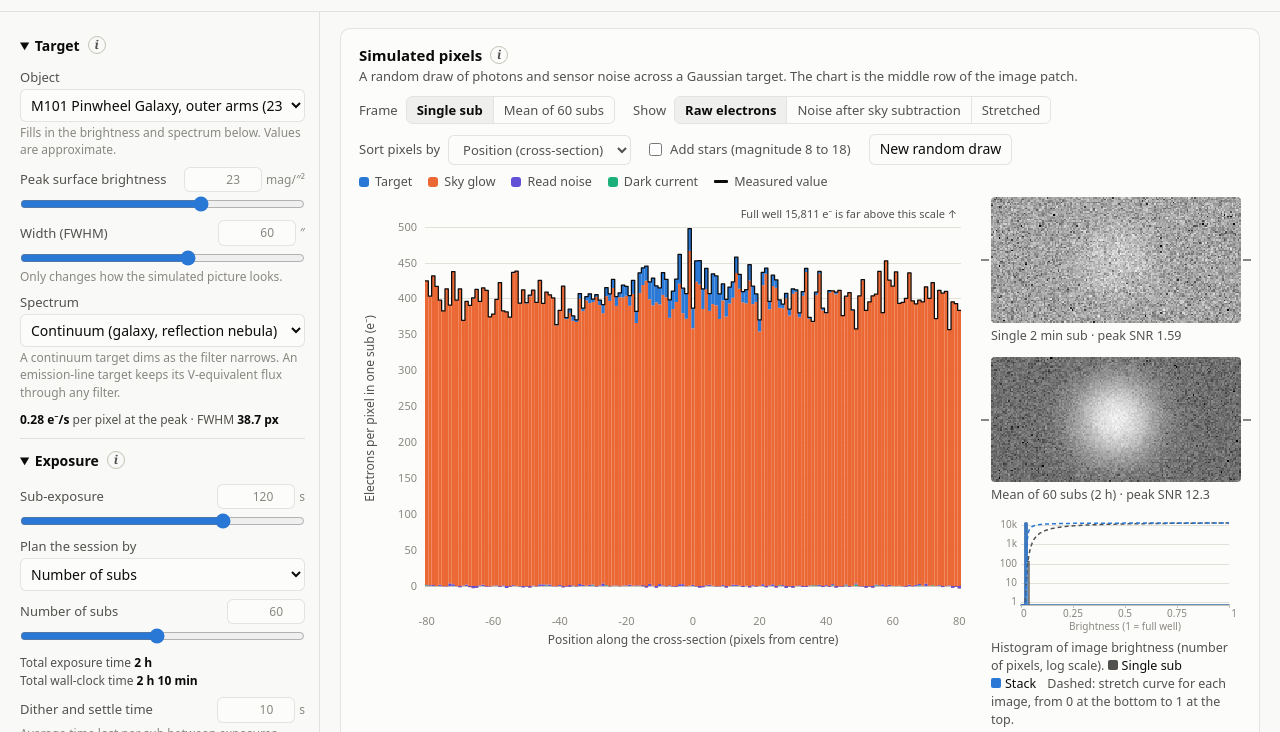
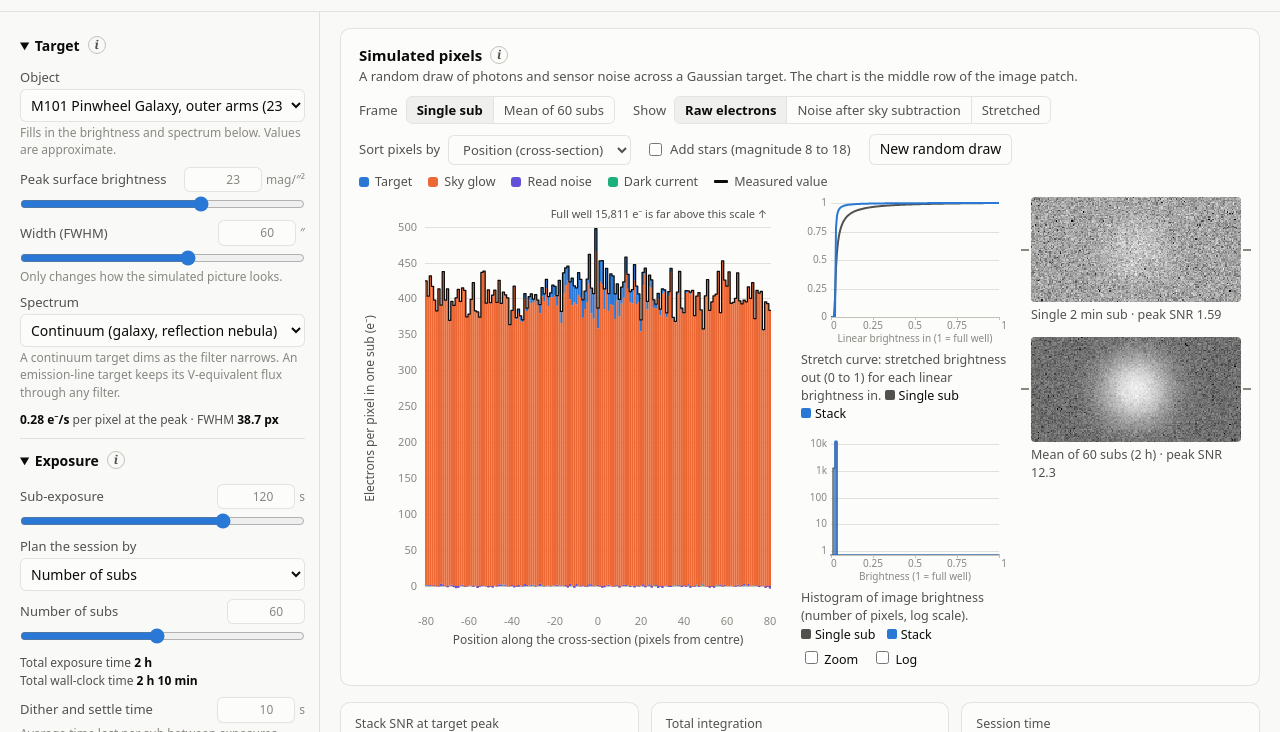
Before and after one commit to rambaut/AstroNoise, a plain HTML site: page index.html in a window 1280 px wide. Shown: the part 62-794 px from the top of the page. Drawn offline with Linux system fonts and the light colour scheme.

Commit message:
Added a stretch curve plot

```diff
--- a/css/style.css
+++ b/css/style.css
@@ -195,13 +195,17 @@ main { padding: 16px 20px 40px; display: grid; gap: 16px; min-width: 0; }
 .seg button { border: 0; border-radius: 0; background: transparent; color: var(--text-secondary); padding: 4px 10px; }
 .seg button + button { border-left: 1px solid var(--border); }
 .seg button[aria-pressed="true"] { background: var(--wash); color: var(--text-primary); font-weight: 600; }
-.sim { display: grid; grid-template-columns: minmax(0, 1fr) 250px; gap: 18px; align-items: start; }
+.sim { display: grid; grid-template-columns: minmax(0, 1fr) 520px; gap: 18px; align-items: start; }
 .sim-chart { position: relative; min-width: 0; }
 #sim-canvas { display: block; width: 100%; height: 453px; }
-#hist-canvas { display: block; width: 100%; height: 118px; }
-.patches .key { white-space: nowrap; margin-right: 8px; color: var(--text-primary); }
-.patches .checks { display: flex; gap: 14px; margin-top: 4px; color: var(--text-primary); }
-.patches .key i { display: inline-block; width: 10px; height: 10px; border-radius: 2px; margin-right: 4px; }
+#hist-canvas, #curve-canvas { display: block; width: 100%; height: 150px; }
+.side { display: grid; grid-template-columns: repeat(2, minmax(0, 1fr)); gap: 20px; align-items: start; }
+.plots { display: grid; gap: 12px; }
+.plots figure { margin: 0; }
+.plots figcaption { color: var(--text-secondary); font-size: 12.5px; margin-top: 4px; }
+.side .key { white-space: nowrap; margin-right: 8px; color: var(--text-primary); }
+.side .checks { display: flex; gap: 14px; margin-top: 4px; color: var(--text-primary); }
+.side .key i { display: inline-block; width: 10px; height: 10px; border-radius: 2px; margin-right: 4px; }
 .patches { display: grid; gap: 12px; }
 .patches figure { margin: 0; }
 .patch { position: relative; line-height: 0; }
@@ -220,8 +224,7 @@ footer strong { color: var(--text-secondary); font-weight: 600; }
 @media (max-width: 1100px) {
   .two { grid-template-columns: minmax(0, 1fr); }
   .sim { grid-template-columns: minmax(0, 1fr); }
-  .patches { grid-template-columns: repeat(2, minmax(0, 1fr)); padding: 0 10px; }
-  .patches figure.hist { grid-column: 1 / -1; }
+  .patches { padding: 0 10px; }
 }
 @media (max-width: 820px) {
   .layout { grid-template-columns: minmax(0, 1fr); }
@@ -297,3 +300,6 @@ button:disabled { opacity: 0.45; cursor: default; }
 .tag.best { color: var(--text-primary); border-color: var(--text-muted); font-weight: 600; }
 .rec-limits { color: var(--text-muted); font-size: 12px; margin: 8px 0 0; }
 @media (max-width: 1100px) { .rec-facts { grid-template-columns: repeat(2, minmax(0, 1fr)); } }
+
+@media (max-width: 1500px) and (min-width: 1101px) { .sim { grid-template-columns: minmax(0, 1fr) 440px; } }
+@media (max-width: 560px) { .side { grid-template-columns: minmax(0, 1fr); } }
--- a/index.html
+++ b/index.html
@@ -70,15 +70,22 @@
       <div class="legend" id="lg-sim"></div>
       <div class="sim">
         <div class="sim-chart"><canvas id="sim-canvas"></canvas><div class="tooltip" id="sim-tip" hidden></div></div>
-        <div class="patches">
-          <figure><div class="patch"><canvas id="patch-single"></canvas></div><figcaption id="cap-single"></figcaption></figure>
-          <figure><div class="patch"><canvas id="patch-stack"></canvas></div><figcaption id="cap-stack"></figcaption></figure>
-          <figure class="hist"><canvas id="hist-canvas" role="img" aria-label="Histogram of pixel values in the single sub and in the stack"></canvas>
+        <div class="side">
+          <div class="plots">
+            <figure><canvas id="curve-canvas" role="img" aria-label="Stretch curve applied to the single sub and to the stack"></canvas>
+              <figcaption>Stretch curve: stretched brightness out (0 to 1) for each linear brightness in.
+              <span class="key"><i style="background:var(--c-stretch)"></i>Single sub</span>
+              <span class="key"><i style="background:var(--c-metric)"></i>Stack</span></figcaption></figure>
+            <figure class="hist"><canvas id="hist-canvas" role="img" aria-label="Histogram of pixel values in the single sub and in the stack"></canvas>
             <figcaption>Histogram of image brightness (number of pixels, log scale).
               <span class="key"><i style="background:var(--c-stretch)"></i>Single sub</span>
               <span class="key"><i style="background:var(--c-metric)"></i>Stack</span>
-              <span id="hist-curve-key">Dashed: stretch curve for each image, from 0 at the bottom to 1 at the top.</span>
               <span class="checks"><label><input type="checkbox" id="hist-zoom"> Zoom</label> <label><input type="checkbox" id="hist-log"> Log</label></span></figcaption></figure>
+          </div>
+          <div class="patches">
+            <figure><div class="patch"><canvas id="patch-single"></canvas></div><figcaption id="cap-single"></figcaption></figure>
+            <figure><div class="patch"><canvas id="patch-stack"></canvas></div><figcaption id="cap-stack"></figcaption></figure>
+          </div>
         </div>
       </div>
     </section>
--- a/js/app.js
+++ b/js/app.js
@@ -105,7 +105,8 @@
       <p><b>Frame.</b> A single sub, or the mean of all the subs in the plan: averaging N subs shrinks every noise term by √N while the signal stays put.</p>
       <p><b>Sort.</b> Re-orders the pixels by one source so its distribution can be compared with the others.</p>
       <p>The two images are stretched from just below the background to just above the target peak.</p>
-      <p><b>Histogram.</b> Below the two image patches is a histogram of image brightness: the number of pixels (log scale) at each brightness from 0 to 1, for the single sub and for the stack. Brightness is the pixel value as a fraction of full well, or the stretched value in the Stretched view. Pixels clipped to black pile up at 0 and saturated pixels at 1. Unstretched deep-sky data sits in a thin spike near 0, which is why images need stretching. The dashed lines are the stretch curves: for each image, the stretched brightness (0 at the bottom of the plot, 1 at the top) that each linear brightness is mapped to. They are shown in the linear views only, since in the Stretched view the histogram is already of the stretched values. <b>Zoom</b> narrows the axis to the range of values actually present, without changing the values. <b>Log</b> puts brightness on a logarithmic scale, which spreads out the faint end; pixels at exactly zero cannot be shown on it and are left out. Gaps or a comb pattern show the ADC's discrete levels.</p>`,
+      <p><b>Stretch curve.</b> Above the histogram, the stretch applied to each image in the Stretched view: linear brightness in along the bottom, stretched brightness out up the side. Each image has its own curve because the black point depends on its noise. The curve follows the Zoom and Log settings of the histogram, so in the linear views the two plots share one brightness axis.</p>
+      <p><b>Histogram.</b> Beside the two image patches is a histogram of image brightness: the number of pixels (log scale) at each brightness from 0 to 1, for the single sub and for the stack. Brightness is the pixel value as a fraction of full well, or the stretched value in the Stretched view. Pixels clipped to black pile up at 0 and saturated pixels at 1. Unstretched deep-sky data sits in a thin spike near 0, which is why images need stretching. <b>Zoom</b> narrows the axis to the range of values actually present, without changing the values. <b>Log</b> puts brightness on a logarithmic scale, which spreads out the faint end; pixels at exactly zero cannot be shown on it and are left out. Gaps or a comb pattern show the ADC's discrete levels.</p>`,
     recommend: `<h4>Recommended plan</h4>
       <p>A search over sub length, gain and filter for the plan with the highest expected stack SNR at the target peak. The target, camera, telescope, sky, temperature and total time stay as you set them. The total is the exposure time if you plan the session by exposure time, and the wall-clock time otherwise.</p>
       <p>Left to itself the model always prefers the longest sub and the highest gain, so the search needs something to push back. These are set in the Recommendation panel:</p>
@@ -720,9 +721,9 @@
     }
     Sim.drawPatch($('patch-single'), simData, simData.single, str);
     Sim.drawPatch($('patch-stack'), simData, simData.stack, str);
-    $('hist-curve-key').hidden = str;
-    $('hist-zoom').checked = state.simHistZoom; $('hist-log').checked = state.simHistLog;
+        $('hist-zoom').checked = state.simHistZoom; $('hist-log').checked = state.simHistLog;
     Sim.drawHist($('hist-canvas'), simData, str, state.simHistZoom, state.simHistLog);
+    Sim.drawHist($('curve-canvas'), simData, false, state.simHistZoom, state.simHistLog, true);
     $('cap-single').textContent = `Single ${fmtSub(p.sub)} sub · peak SNR ${c.st.snrSub.toFixed(2)}`;
     $('cap-stack').textContent = `Mean of ${p.n} subs (${fmtDur(c.integration)}) · peak SNR ${c.st.snr.toFixed(1)}`;
   }
--- a/js/sim.js
+++ b/js/sim.js
@@ -154,8 +154,12 @@
    * on a 0..1 scale. Brightness is the pixel value as a fraction of full well (or its stretched value),
    * so pixels clipped at black pile up at 0 and saturated ones at 1. `zoom` narrows the axis to the
    * range of values present; `log` puts brightness on a log scale, which leaves out pixels at zero.
+   *
+   * With `curve`, the same axis (always linear brightness) carries the stretch curve of each image
+   * instead: brightness in along the axis, stretched brightness out, 0 to 1, up the side.
    */
-  function drawHist(canvas, sim, stretched, zoom, log) {
+  function drawHist(canvas, sim, stretched, zoom, log, curve) {
+    if (curve) stretched = false;
     const css = getComputedStyle(canvas);
     const col = name => css.getPropertyValue(name).trim();
     const dpr = window.devicePixelRatio || 1;
@@ -196,26 +200,15 @@
 
     ctx.font = '10px system-ui, -apple-system, "Segoe UI", sans-serif';
     ctx.textBaseline = 'middle'; ctx.textAlign = 'right';
-    for (let p = 0; Math.pow(10, p) <= total; p++) {
-      const n = Math.pow(10, p), yy = Math.round(y(n)) + 0.5;
+    const gridLine = (yy, label) => {
+      yy = Math.round(yy) + 0.5;
       ctx.strokeStyle = col('--grid'); ctx.lineWidth = 1;
       ctx.beginPath(); ctx.moveTo(m.l, yy); ctx.lineTo(m.l + pw, yy); ctx.stroke();
       ctx.fillStyle = col('--text-muted');
-      ctx.fillText(n >= 1000 ? n / 1000 + 'k' : String(n), m.l - 4, yy);
-    }
-    const series = (h, color, fillAlpha) => {
-      ctx.beginPath(); ctx.moveTo(m.l, m.t + ph);
-      h.forEach((n, k) => { ctx.lineTo(m.l + k * bw, y(n)); ctx.lineTo(m.l + (k + 1) * bw, y(n)); });
-      ctx.lineTo(m.l + pw, m.t + ph); ctx.closePath();
-      ctx.globalAlpha = fillAlpha; ctx.fillStyle = color; ctx.fill();
-      ctx.globalAlpha = 1; ctx.strokeStyle = color; ctx.lineWidth = 1.25; ctx.lineJoin = 'round'; ctx.stroke();
+      ctx.fillText(label, m.l - 4, yy);
     };
-    series(count(frames[0]), col('--c-stretch'), 0.3);
-    series(count(frames[1]), col('--c-metric'), 0.3);
-
-    // The stretch each image would get, drawn over its linear histogram: brightness in along the
-    // axis, stretched brightness out from 0 at the bottom of the plot to 1 at the top.
-    if (!stretched) {
+    if (curve) {
+      [0, 0.25, 0.5, 0.75, 1].forEach(v => gridLine(m.t + ph * (1 - v), String(v)));
       [[sim.single, col('--c-stretch')], [sim.stack, col('--c-metric')]].forEach(([f, color]) => {
         const st = stretcher(sim, f);
         ctx.beginPath();
@@ -224,8 +217,19 @@
           const yy = m.t + ph * (1 - st(v * sim.fullWell));
           if (px) ctx.lineTo(m.l + px, yy); else ctx.moveTo(m.l + px, yy);
         }
-        ctx.setLineDash([4, 3]); ctx.strokeStyle = color; ctx.lineWidth = 1.5; ctx.stroke(); ctx.setLineDash([]);
+        ctx.strokeStyle = color; ctx.lineWidth = 2; ctx.lineJoin = 'round'; ctx.stroke();
       });
+    } else {
+      for (let p = 0; Math.pow(10, p) <= total; p++) { const n = Math.pow(10, p); gridLine(y(n), n >= 1000 ? n / 1000 + 'k' : String(n)); }
+      const series = (h, color, fillAlpha) => {
+        ctx.beginPath(); ctx.moveTo(m.l, m.t + ph);
+        h.forEach((n, k) => { ctx.lineTo(m.l + k * bw, y(n)); ctx.lineTo(m.l + (k + 1) * bw, y(n)); });
+        ctx.lineTo(m.l + pw, m.t + ph); ctx.closePath();
+        ctx.globalAlpha = fillAlpha; ctx.fillStyle = color; ctx.fill();
+        ctx.globalAlpha = 1; ctx.strokeStyle = color; ctx.lineWidth = 1.25; ctx.lineJoin = 'round'; ctx.stroke();
+      };
+      series(count(frames[0]), col('--c-stretch'), 0.3);
+      series(count(frames[1]), col('--c-metric'), 0.3);
     }
 
     ctx.strokeStyle = col('--axis'); ctx.lineWidth = 1;
@@ -247,7 +251,7 @@
       ctx.beginPath(); ctx.moveTo(Math.round(x) + 0.5, m.t + ph); ctx.lineTo(Math.round(x) + 0.5, m.t + ph + 3); ctx.stroke();
     });
     ctx.textAlign = 'center';
-    ctx.fillText((stretched ? 'Stretched brightness' : 'Brightness') + ' (1 = full well' + (log ? ', log scale)' : ')'), m.l + pw / 2, m.t + ph + 17);
+    ctx.fillText((curve ? 'Linear brightness in' : stretched ? 'Stretched brightness' : 'Brightness') + (log ? ' (log scale)' : ' (1 = full well)'), m.l + pw / 2, m.t + ph + 17);
   }
 
   function sortOrder(row, key) {
```
